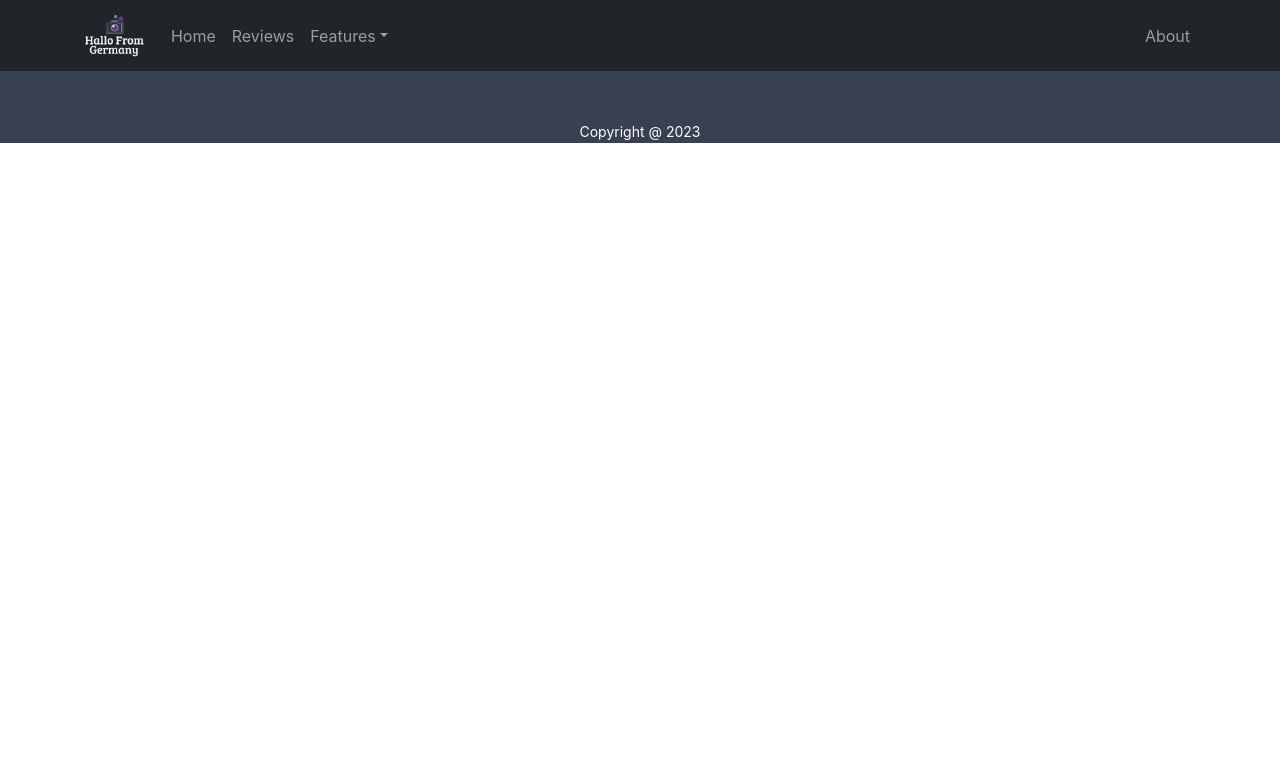
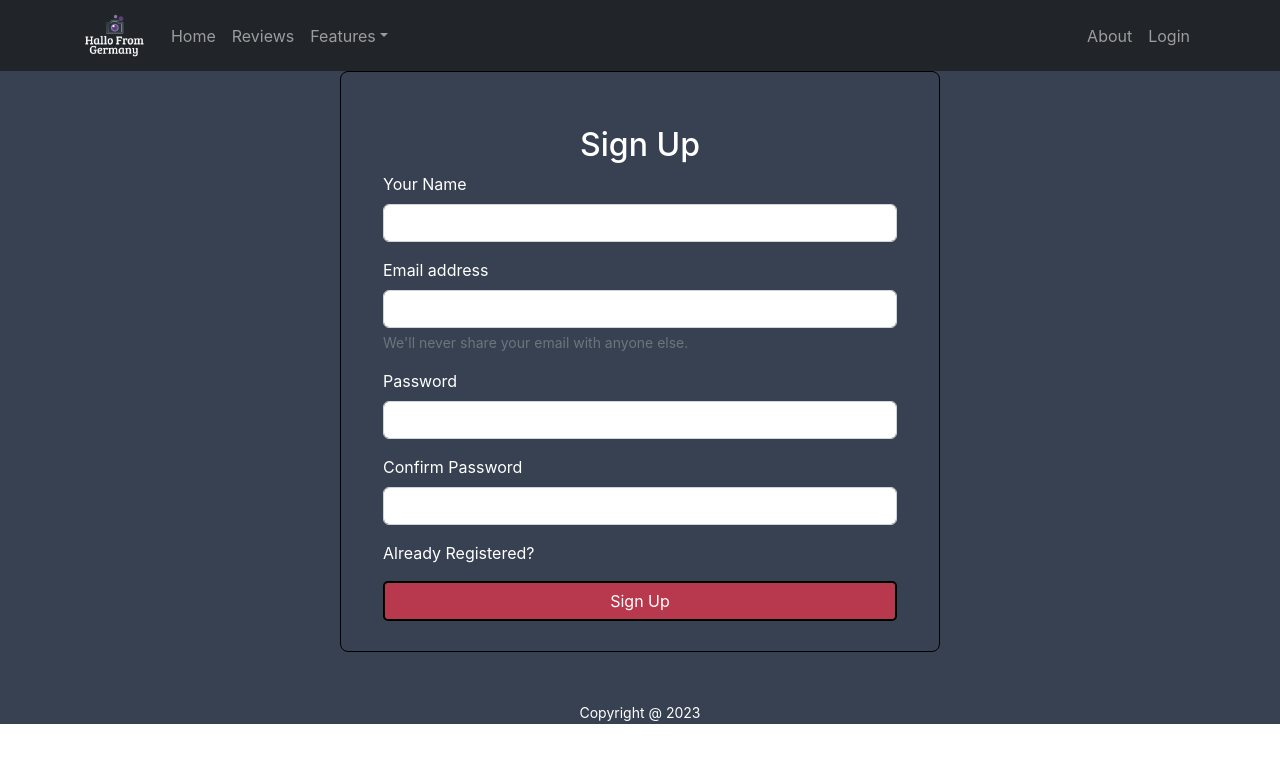
Before and after one commit to ZMWasif/Hallo-From-Germany, a React (Create React App) app: page /register in a window 1280 px wide. Shown: the top 762 px of the page. Built offline with nearby package versions, Linux system fonts and the light colour scheme.

Commit message:
Login Page Done

```diff
--- a/src/App.js
+++ b/src/App.js
@@ -5,6 +5,9 @@ import Services from "./Pages/Home/Services/Services";
 import ABout from "./Pages/About/ABout";
 import Header from "./Pages/Home/Header/Header";
 import Footer from "./Pages/Home/Footer/Footer";
+import Login from "./Pages/Login/Login";
+import Register from "./Pages/Register/Register";
+import Vlogs from "./Pages/Home/Vlogs/Vlogs";
 
 function App() {
   return (
@@ -13,8 +16,10 @@ function App() {
       <Routes>
         <Route path="/" element={<Home></Home>}></Route>
         <Route path="/home" element={<Home></Home>}></Route>
-        <Route path="/services" element={<Services></Services>}></Route>
+        <Route path="/vlogs" element={<Vlogs></Vlogs>}></Route>
         <Route path="/about" element={<ABout></ABout>}></Route>
+        <Route path="/login" element={<Login></Login>}></Route>
+        <Route path="/register" element={<Register></Register>}></Route>
       </Routes>
       <Footer></Footer>
     </div>
--- a/src/Pages/Home/Header/Header.js
+++ b/src/Pages/Home/Header/Header.js
@@ -21,7 +21,7 @@ const Header = () => {
           <Navbar.Collapse id="responsive-navbar-nav">
             <Nav className="me-auto">
               <Nav.Link href="home#services">Home</Nav.Link>
-              <Nav.Link href="home#experts">Reviews</Nav.Link>
+              <Nav.Link href="home#vlogs">Reviews</Nav.Link>
               <NavDropdown title="Features" id="collasible-nav-dropdown">
                 <NavDropdown.Item href="#action/3.1">
                   Travel Vlogs
@@ -39,6 +39,9 @@ const Header = () => {
             <Nav>
               <Nav.Link as={Link} to="/about">
                 About
+              </Nav.Link>
+              <Nav.Link as={Link} to="/login">
+                Login
               </Nav.Link>
               {/*  {user ? (
                 <button
--- a/src/Pages/Home/Ideas/Ideas.css
+++ b/src/Pages/Home/Ideas/Ideas.css
@@ -9,6 +9,16 @@
     border-color: black;
 }
 .ideas-container{
-   padding-top: 300px;
+    position: relative;
+  text-align: center;
+  color: white;
+}
+
+.idea-container{
+
+        position: absolute;
+        top: 50%;
+        left: 50%;
+        transform: translate(-50%, -50%);
 
 }
--- a/src/Pages/Home/Ideas/Ideas.js
+++ b/src/Pages/Home/Ideas/Ideas.js
@@ -5,7 +5,7 @@ import ideas from "../../../images/ideas.jpg";
 
 const Ideas = () => {
   return (
-    <div className="">
+    <div className="ideas-container">
       <div
         style={{
           backgroundImage: `url(${ideas})`,
@@ -15,7 +15,7 @@ const Ideas = () => {
           height: "100vh",
         }}
       >
-        <div className="text-white text-center sm:text-left ideas-container">
+        <div className="text-white text-center sm:text-left md:content-around idea-container">
           <h1>Creative ideas that will help your brand soar.</h1>
           <p>
             Lorem ipsum dolor sit amet consectetur adipisicing elit. Atque,
--- a/src/Pages/Home/Quote/Quote.css
+++ b/src/Pages/Home/Quote/Quote.css
@@ -3,5 +3,5 @@
     color: black;
     border-width: 1px solid;
     border-radius: 10px;
-    box-shadow: 5px 5px 5px 5px black;
+    box-shadow: 5px 5px 5px  black;
 }
--- /dev/null
+++ b/src/Pages/Login/Login.css
@@ -0,0 +1,25 @@
+.form-container{
+    width: 600px;
+    margin: 0 auto;
+    padding: 30px;
+    border: 1px solid black;
+    box-sizing: border-box;
+    border-radius: 8px;
+    display: flex;
+    justify-content: center;
+
+}
+.form-link{
+    text-decoration: none;
+}
+
+.login-btn{
+
+    border: 2px solid black;
+    border-radius: 5px;
+    background-color: rgb(184, 56, 77);
+}
+.login-btn:hover{
+    background-color: rgb(134, 29, 46);
+    border-color: black;
+}
--- /dev/null
+++ b/src/Pages/Login/Login.js
@@ -0,0 +1,62 @@
+import React from "react";
+import { Button } from "react-bootstrap";
+import { Form, Link } from "react-router-dom";
+import "./Login.css";
+
+const Login = () => {
+  return (
+    <div className="form-container">
+      <div className="container w-100 mx-auto">
+        <h2 className="text-white text-center mt-4">Login</h2>
+        <form>
+          <div className="mb-3">
+            <label for="exampleInputEmail1" className="form-label text-white">
+              Email address
+            </label>
+            <input
+              type="email"
+              className="form-control"
+              id="exampleInputEmail1"
+              aria-describedby="emailHelp"
+              required
+            />
+            <div id="emailHelp" className="form-text">
+              We'll never share your email with anyone else.
+            </div>
+          </div>
+          <div className="mb-3">
+            <label
+              for="exampleInputPassword1"
+              className="form-label text-white"
+            >
+              Password
+            </label>
+            <input
+              type="password"
+              className="form-control"
+              id="exampleInputPassword1"
+              required
+            />
+          </div>
+          <div className="d-flex">
+            <p className="text-white me-2">New to Hallo From Germany?</p>
+
+            <Link
+              className="form-check-label text-white form-link"
+              to="/register"
+              for="exampleCheck1"
+            >
+              Create an account
+            </Link>
+          </div>
+
+          <Button className="login-btn w-100 px-4" type="submit">
+            Login
+          </Button>
+        </form>
+      </div>
+    </div>
+  );
+};
+
+export default Login;
--- /dev/null
+++ b/src/Pages/Register/Register.css
@@ -0,0 +1,13 @@
+.form-container{
+    width: 600px;
+    margin: 0 auto;
+    padding: 30px;
+    border: 1px solid black;
+    box-sizing: border-box;
+    border-radius: 8px;
+    display: flex;
+    justify-content: center;
+}
+form-link{
+    text-decoration: none;
+}
--- /dev/null
+++ b/src/Pages/Register/Register.js
@@ -0,0 +1,122 @@
+import React, { useState } from "react";
+import { Button } from "react-bootstrap";
+import { Link } from "react-router-dom";
+import "./Register.css";
+
+const Register = () => {
+  const [name, setName] = useState("");
+  const [email, setEmail] = useState("");
+  const [password, setPassword] = useState("");
+  const [confirmPassword, setConfirmPassword] = useState("");
+  const [error, setError] = useState("");
+
+  const handleNameBlur = (event) => {
+    setName(event.target.value);
+  };
+  const handleEmailBlur = (event) => {
+    setEmail(event.target.value);
+  };
+
+  const handlePasswordBlur = (event) => {
+    setPassword(event.target.value);
+  };
+  const handleConfirmPasswordBlur = (event) => {
+    setConfirmPassword(event.target.value);
+  };
+
+  const handleCreateUser = (event) => {
+    event.preventDefault();
+
+    if (password !== confirmPassword) {
+      setError("Your Passwords did not match");
+      return;
+    }
+  };
+
+  return (
+    <div className="form-container">
+      <div className="container w-100 mx-auto">
+        <h2 className="text-white text-center mt-4">Sign Up</h2>
+        <form onSubmit={handleCreateUser}>
+          <div className="mb-3">
+            <label
+              for="exampleInputPassword1"
+              className="form-label text-white"
+            >
+              Your Name
+            </label>
+            <input
+              onBlur={handleNameBlur}
+              type="text"
+              className="form-control"
+              id="exampleInputPassword1"
+              required
+            />
+          </div>
+
+          <div className="mb-3">
+            <label for="exampleInputEmail1" className="form-label text-white">
+              Email address
+            </label>
+            <input
+              onBlur={handleEmailBlur}
+              type="email"
+              className="form-control"
+              id="exampleInputEmail1"
+              aria-describedby="emailHelp"
+              required
+            />
+            <div id="emailHelp" className="form-text">
+              We'll never share your email with anyone else.
+            </div>
+          </div>
+          <div className="mb-3">
+            <label
+              for="exampleInputPassword1"
+              className="form-label text-white"
+            >
+              Password
+            </label>
+            <input
+              onBlur={handlePasswordBlur}
+              type="password"
+              className="form-control"
+              id="exampleInputPassword1"
+              required
+            />
+          </div>
+          <div className="mb-3">
+            <label
+              for="exampleInputPassword1"
+              className="form-label text-white"
+            >
+              Confirm Password
+            </label>
+            <input
+              onBlur={handleConfirmPasswordBlur}
+              type="password"
+              className="form-control"
+              id="exampleInputPassword1"
+              required
+            />
+          </div>
+          <p style={{ color: "red" }}>{error}</p>
+          <div className="mb-3">
+            <Link
+              className="form-check-label text-white form-link"
+              to="/login"
+              for="exampleCheck1"
+            >
+              Already Registered?
+            </Link>
+          </div>
+          <Button className="login-btn w-100 px-4" type="submit">
+            Sign Up
+          </Button>
+        </form>
+      </div>
+    </div>
+  );
+};
+
+export default Register;
```
